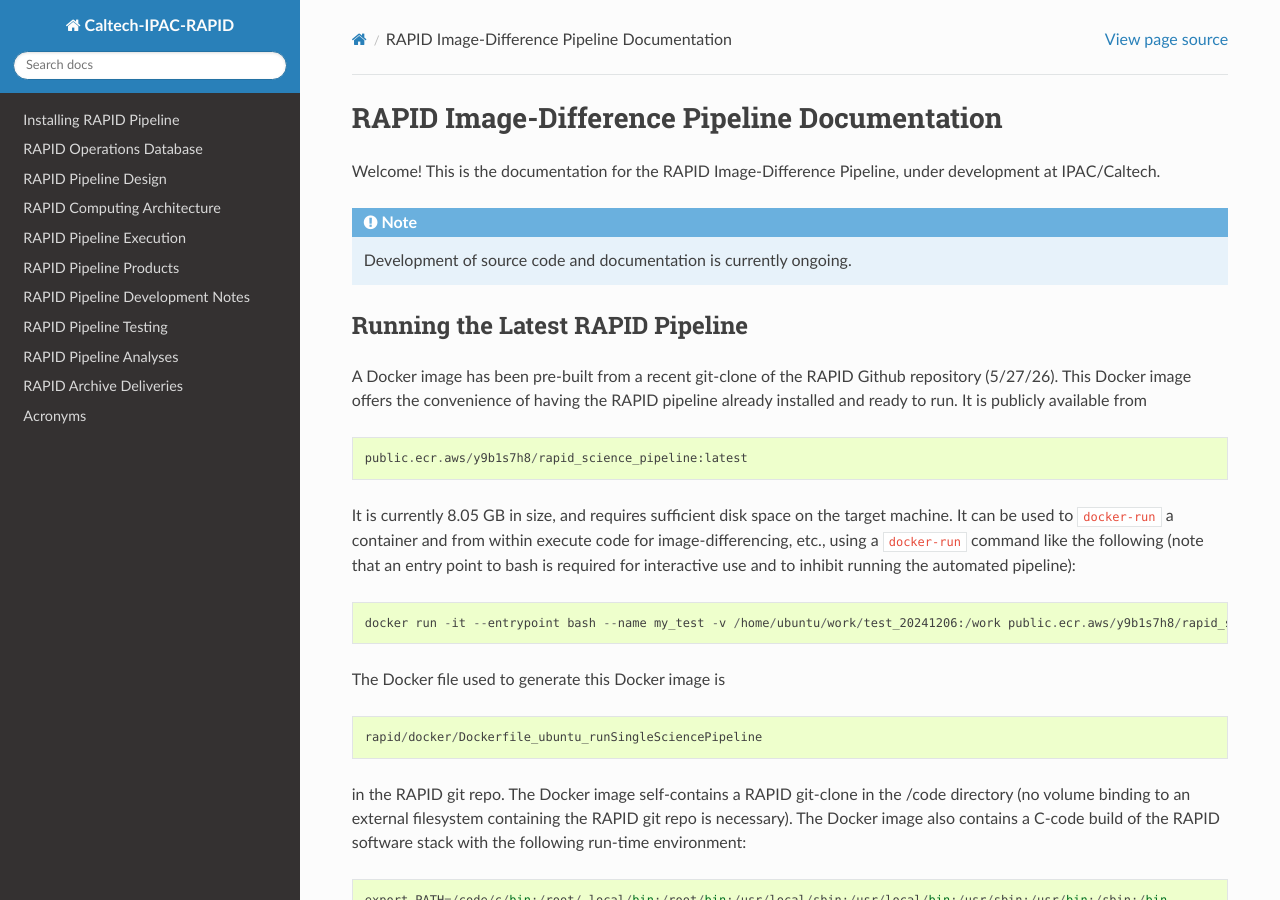
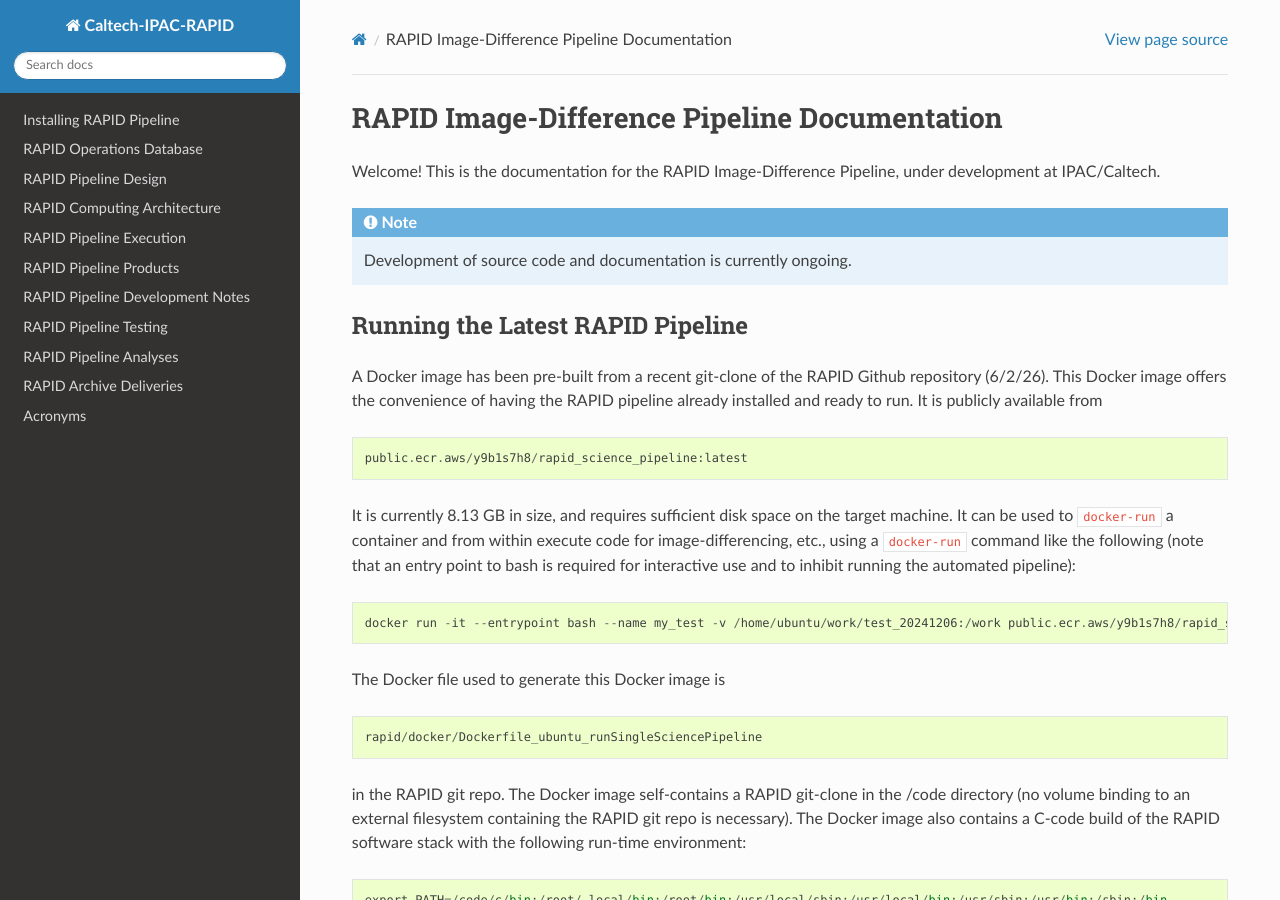
Before and after one commit to Caltech-IPAC/rapid, a Sphinx documentation site: the page built from docs/source/index.rst, in a window 1280 px wide and 900 px high. Built offline with Sphinx 7.4.7 and the Read the Docs theme 3.1.0, drawn with Linux system fonts in a browser that asks for light colours.

Commit message:
Updated latest build date of RAPID-pipeline Docker image.

```diff
--- a/docs/source/index.rst
+++ b/docs/source/index.rst
@@ -18,7 +18,7 @@
 *************************************
 
 A Docker image has been pre-built from a recent git-clone of the RAPID Github
-repository (5/27/26).
+repository (6/2/26).
 This Docker image offers the convenience of having the RAPID
 pipeline already installed and ready to run.  It is publicly available from
 
@@ -26,7 +26,7 @@
 
    public.ecr.aws/y9b1s7h8/rapid_science_pipeline:latest
 
-It is currently 8.05 GB in size, and requires sufficient disk space on the target machine.
+It is currently 8.13 GB in size, and requires sufficient disk space on the target machine.
 It can be used to ``docker-run`` a container and from within execute
 code for image-differencing, etc., using a ``docker-run`` command like the
 following (note that an entry point to bash is required for interactive use
```
